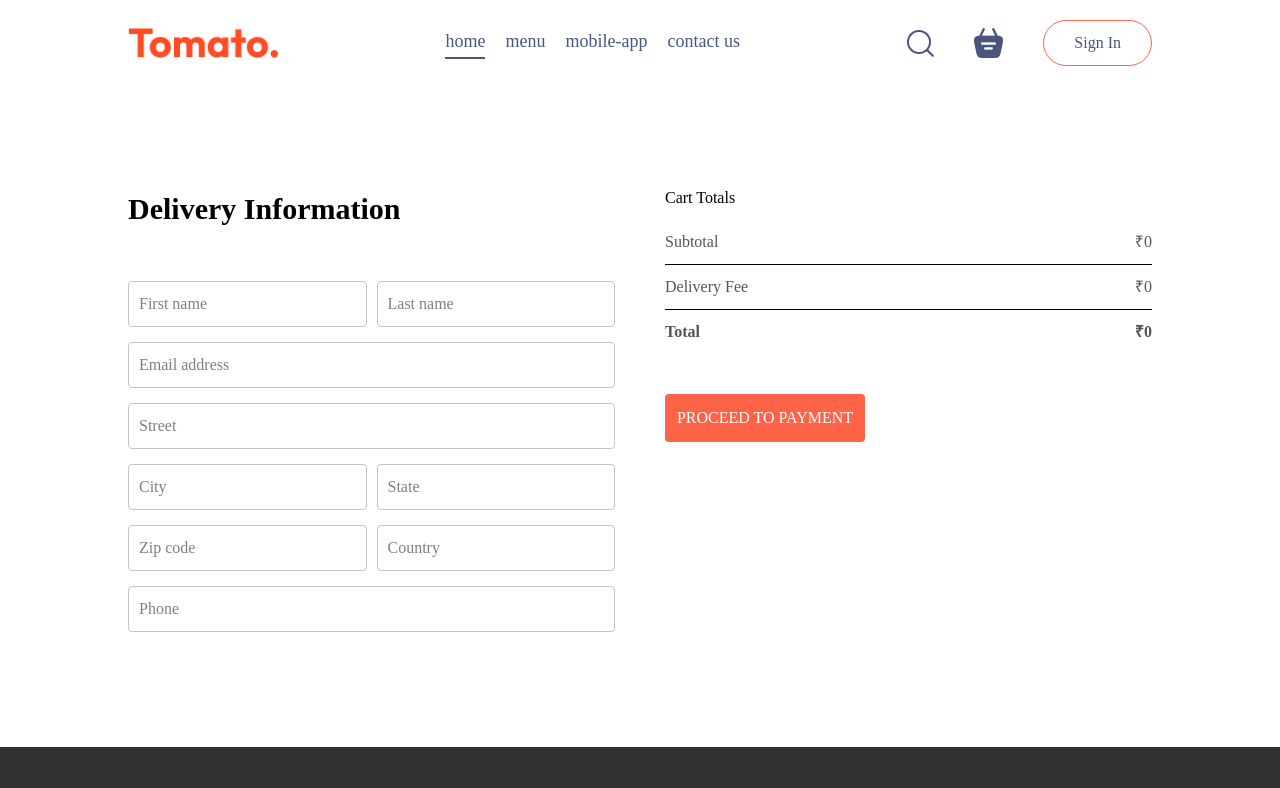
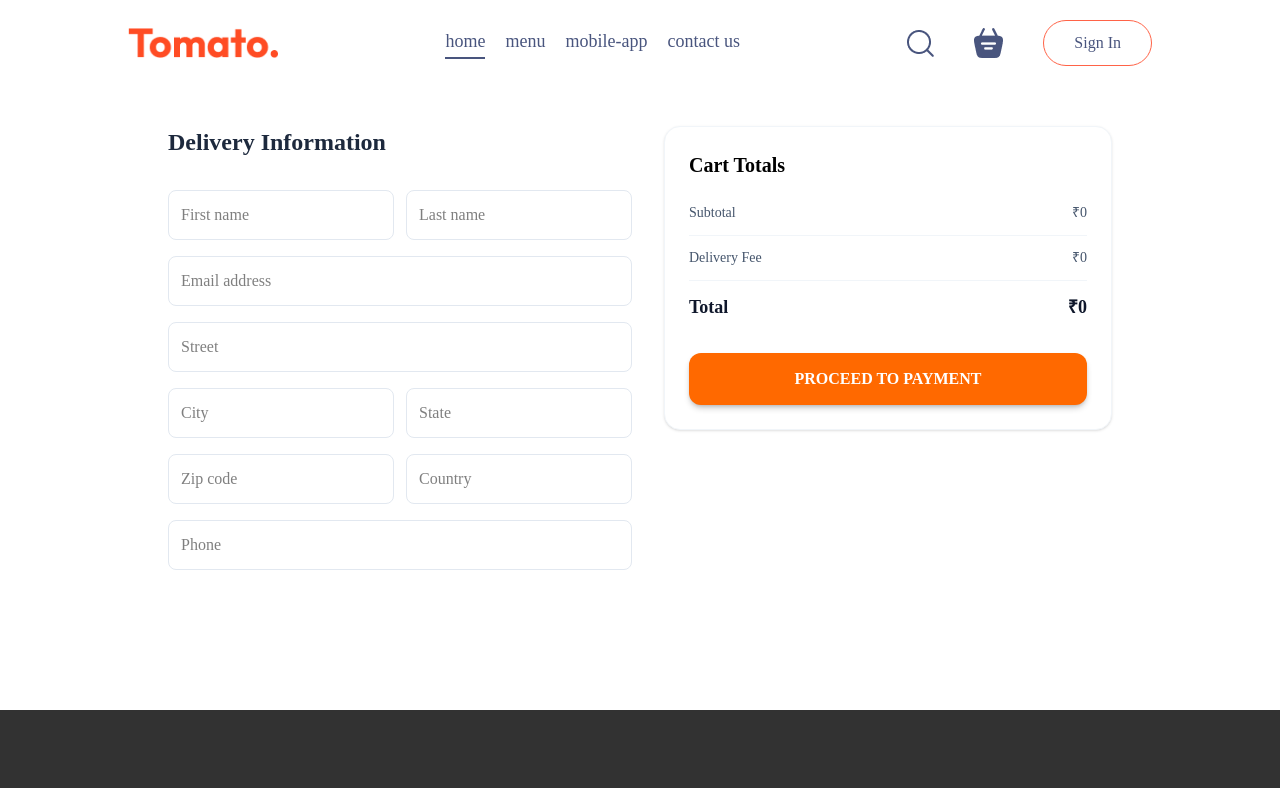
Before and after one commit to Ayushi150104/Food-Del, a React (Vite) app in the folder frontend/: page /order in a window 1280 px wide. Shown: the top 788 px of the page. Built offline with nearby package versions, Linux system fonts and the light colour scheme; no server answers.

Commit message:
All Done

```diff
--- a/frontend/src/components/Navbar/Navbar.jsx
+++ b/frontend/src/components/Navbar/Navbar.jsx
@@ -67,7 +67,7 @@ const Navbar = ({ setShowLogin }) => {
           <div className="navbar-profile">
             <img src={assets.profile_icon} alt="" />
             <ul className="nav-profiledropdown">
-              <li onClick={() => navigate("/orders")} i>
+              <li onClick={() => navigate("/orders")}>
                 <img src={assets.bag_icon} alt="" />
                 <p>Orders</p>
               </li>
--- a/frontend/src/pages/PlaceOrder/PlaceOrder.jsx
+++ b/frontend/src/pages/PlaceOrder/PlaceOrder.jsx
@@ -2,11 +2,14 @@ import React, { useContext, useState } from "react";
 import "./PlaceOrder.css";
 import { StoreContext } from "../../context/StoreContext";
 import Order from "../../components/Order";
+import { IoIosArrowDown } from "react-icons/io";
 
 const PlaceOrder = () => {
   const { getTotalCartAmount } = useContext(StoreContext);
   const [open, setOpen] = useState(false);
+  const [showFormMobile, setShowFormMobile] = useState(false);
 
+  // Form States
   const [firstName, setFirstName] = useState("");
   const [lastName, setLastName] = useState("");
   const [email, setEmail] = useState("");
@@ -19,114 +22,167 @@ const PlaceOrder = () => {
 
   const handleSubmit = (e) => {
     e.preventDefault();
-    // Simply open the modal; we will pass the values directly in the render
+    if (!firstName || !street || !phone) {
+      alert("Please fill in the delivery details");
+      setShowFormMobile(true);
+      return;
+    }
     setOpen(true);
   };
 
   return (
-    <form className="place-order" onSubmit={handleSubmit}>
-      <div className="place-order-left">
-        <p className="title">Delivery Information</p>
-        <div className="multi-fields">
+    <form
+      className="flex flex-col-reverse md:flex-row gap-8 p-4 md:p-10 max-w-6xl mx-auto"
+      onSubmit={handleSubmit}
+    >
+      {/* 1. PRICING SECTION: order-1 on mobile, order-2 on desktop */}
+      <div className="w-full md:max-w-md order-1 md:order-2">
+        <div className="bg-white p-6 rounded-2xl border border-slate-100 shadow-sm">
+          <h2 className="text-xl font-black mb-6">Cart Totals</h2>
+          <div className="space-y-3 text-sm">
+            <div className="flex justify-between text-slate-600">
+              <p>Subtotal</p>
+              <p>₹{getTotalCartAmount()}</p>
+            </div>
+            <hr className="border-slate-100" />
+            <div className="flex justify-between text-slate-600">
+              <p>Delivery Fee</p>
+              <p>₹{getTotalCartAmount() === 0 ? 0 : 2}</p>
+            </div>
+            <hr className="border-slate-100" />
+            <div className="flex justify-between text-lg font-bold text-slate-900">
+              <p>Total</p>
+              <p>
+                ₹
+                {getTotalCartAmount() === 0
+                  ? 0
+                  : (getTotalCartAmount() + 2).toFixed(2)}
+              </p>
+            </div>
+          </div>
+          <button
+            type="submit"
+            className="w-full mt-8 bg-orange-500 text-white py-3.5 rounded-xl font-bold hover:bg-orange-600 transition-all shadow-md shadow-black/20"
+          >
+            PROCEED TO PAYMENT
+          </button>
+        </div>
+      </div>
+
+      {/* 2. FORM SECTION: order-2 on mobile, order-1 on desktop */}
+      <div className="flex-1 w-full order-2 md:order-1">
+        {/* Mobile Accordion Header */}
+        <div
+          className="flex items-center justify-between bg-slate-50 md:bg-transparent p-4 md:p-0 rounded-xl md:rounded-none cursor-pointer md:cursor-default transition-colors hover:bg-slate-100 md:hover:bg-transparent"
+          onClick={() => setShowFormMobile(!showFormMobile)}
+        >
+          <p className="text-lg font-extrabold text-slate-800 md:mb-8 md:text-2xl">
+            Delivery Information
+          </p>
+          <div
+            className={`md:hidden transition-transform duration-300 ${showFormMobile ? "rotate-180" : ""}`}
+          >
+            <span className="text-2xl">
+              <IoIosArrowDown />
+            </span>
+          </div>
+        </div>
+
+        {/* Collapsible Content */}
+        <div
+          className={`${showFormMobile ? "flex" : "hidden"} md:flex flex-col gap-4 mt-6 md:mt-0`}
+        >
+          <div className="flex gap-3">
             <input
+              required
               type="text"
               placeholder="First name"
               value={firstName}
               onChange={(e) => setFirstName(e.target.value)}
+              className="w-1/2 p-3 border border-slate-200 rounded-lg outline-orange-500"
             />
             <input
+              required
               type="text"
               placeholder="Last name"
               value={lastName}
               onChange={(e) => setLastName(e.target.value)}
+              className="w-1/2 p-3 border border-slate-200 rounded-lg outline-orange-500"
             />
           </div>
           <input
+            required
             type="email"
             placeholder="Email address"
             value={email}
             onChange={(e) => setEmail(e.target.value)}
+            className="p-3 border border-slate-200 rounded-lg outline-orange-500"
           />
           <input
+            required
             type="text"
             placeholder="Street"
             value={street}
             onChange={(e) => setStreet(e.target.value)}
+            className="p-3 border border-slate-200 rounded-lg outline-orange-500"
           />
-        <div className="multi-fields">
+          <div className="flex gap-3">
             <input
+              required
               type="text"
               placeholder="City"
               value={city}
               onChange={(e) => setCity(e.target.value)}
+              className="w-1/2 p-3 border border-slate-200 rounded-lg outline-orange-500"
             />
             <input
+              required
               type="text"
               placeholder="State"
               value={state}
               onChange={(e) => setState(e.target.value)}
+              className="w-1/2 p-3 border border-slate-200 rounded-lg outline-orange-500"
             />
           </div>
-        <div className="multi-fields">
+          <div className="flex gap-3">
             <input
+              required
               type="text"
               placeholder="Zip code"
               value={zip}
               onChange={(e) => setZip(e.target.value)}
+              className="w-1/2 p-3 border border-slate-200 rounded-lg outline-orange-500"
             />
             <input
+              required
               type="text"
               placeholder="Country"
               value={country}
               onChange={(e) => setCountry(e.target.value)}
+              className="w-1/2 p-3 border border-slate-200 rounded-lg outline-orange-500"
             />
           </div>
           <input
+            required
             type="text"
             placeholder="Phone"
             value={phone}
             onChange={(e) => setPhone(e.target.value)}
+            className="p-3 border border-slate-200 rounded-lg outline-orange-500"
           />
         </div>
-      <div className="place-order-right">
-        <div className="cart-total">
-          <h2>Cart Totals</h2>
-          <div>
-            <div className="cart-total-details">
-              <p>Subtotal</p>
-              <p>&#8377;{getTotalCartAmount()}</p>
-            </div>
-            <hr />
-
-            <div className="cart-total-details">
-              <p>Delivery Fee</p>
-              <p>&#8377;{getTotalCartAmount() === 0 ? 0 : 2}</p>
-            </div>
-            <hr />
-
-            <div className="cart-total-details">
-              <b>Total</b>
-              <b>
-                &#8377;
-                {getTotalCartAmount() === 0
-                  ? 0
-                  : (getTotalCartAmount() + 2).toFixed(2)}
-              </b>
-            </div>
-          </div>
-          <button type="submit">PROCEED TO PAYMENT</button>
       </div>
 
+      {/* Modal */}
       {open && (
         <Order
           setOpen={setOpen}
-            fullName={`${firstName} ${lastName}`} // Constructing string on the fly
+          fullName={`${firstName} ${lastName}`}
           email={email}
           phone={phone}
-            address={`${street}, ${city}, ${state}, ${zip}, ${country}`} // Constructing string on the fly
+          address={`${street}, ${city}, ${state}, ${zip}, ${country}`}
         />
       )}
-      </div>
     </form>
   );
 };
```
Lines whose indentation alone changed are shown as unchanged.
